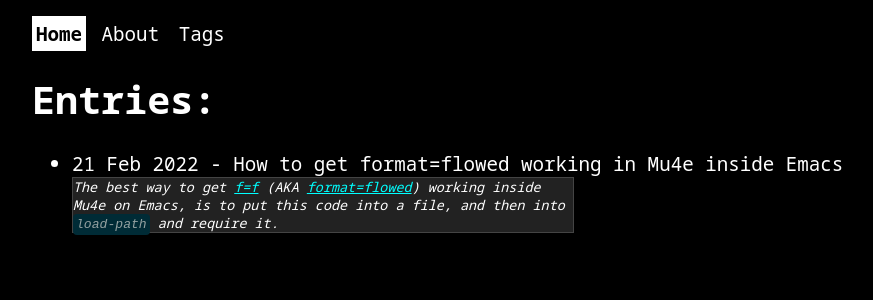
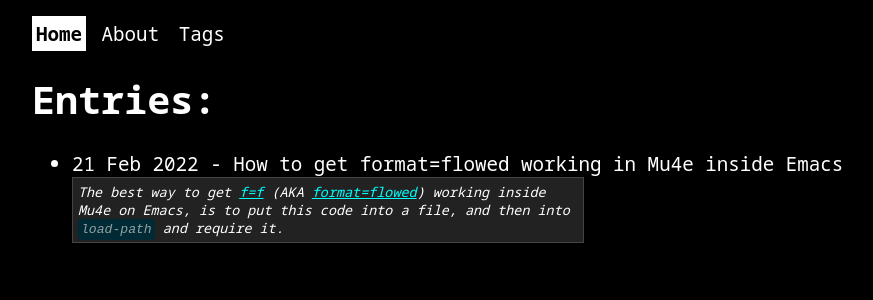
Before and after one commit to yusi1/yaslamblog, a Jekyll site: the page built from index.html, in a window 1280 px wide. Shown: the top 300 px of the page, without its empty margins (8-881 px from the left). Built offline with Jekyll 4.4.1, drawn with Linux system fonts in a browser that asks for light colours.

Commit message:
main.sass: Add padding around post excerpts
This is just here to make the inline code that might be in an excerpt to
not overlap the background of the excerpt "block".

```diff
--- a/_sass/main.sass
+++ b/_sass/main.sass
@@ -72,6 +72,7 @@
   background-color: #222
   max-width: 500px
   border: 1px solid #444
+  padding: 5px
 
 blockquote
   border-left: 4px solid #555
```
